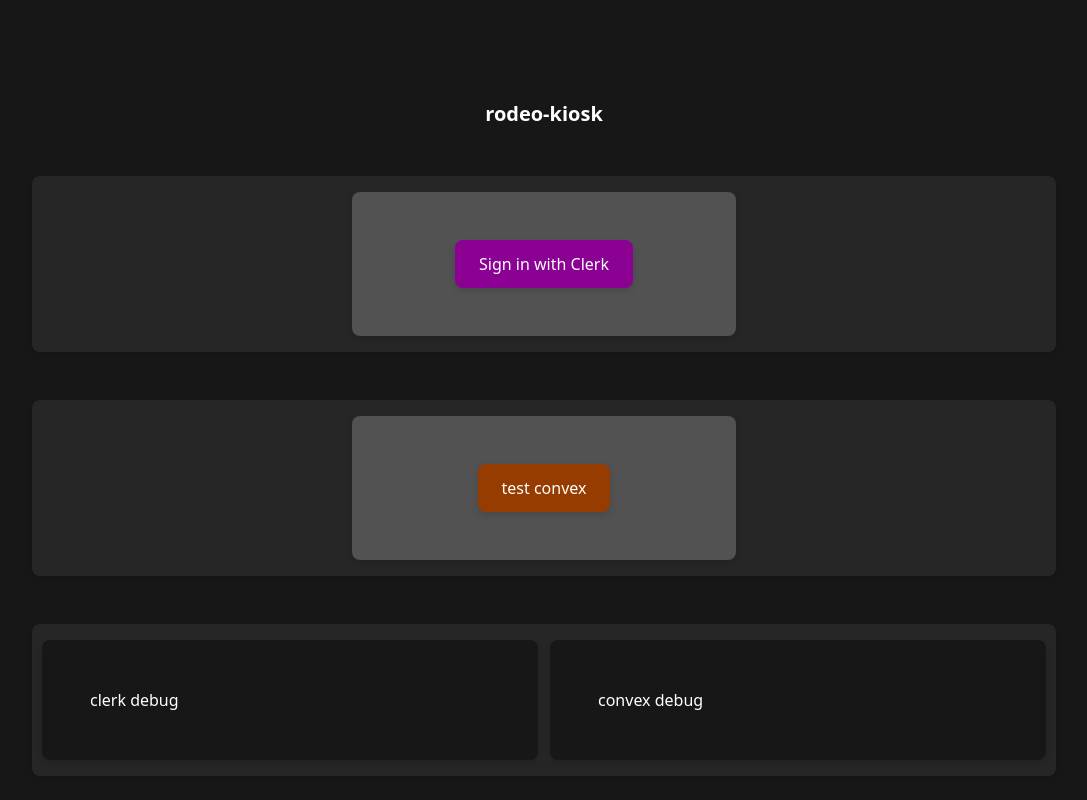
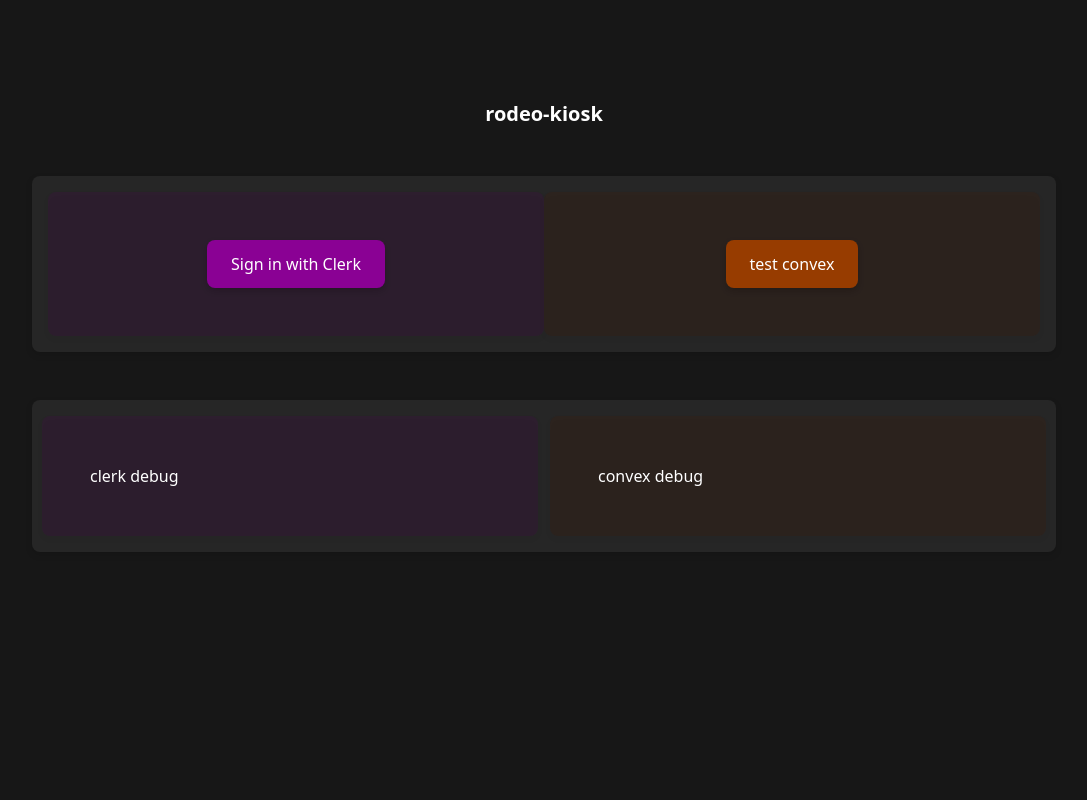
Before and after one commit to opallo/rodeo-kiosk, a Next.js app: page / in a window 1280 px wide. Shown: the whole page, without its empty margins (96-1183 px from the left). Built offline with nearby package versions, Linux system fonts and the light colour scheme; no server answers.

Commit message:
update styling

```diff
--- a/app/page.tsx
+++ b/app/page.tsx
@@ -12,11 +12,11 @@ export default function Home() {
         rodeo-kiosk
       </div>
 
-      {/* section */}
+      {/* input section */}
       <section className="flex justify-center max-w-full max-h-75 mt-12 mx-[10%] bg-neutral-800 drop-shadow-md rounded-md p-4">
 
         {/* container */}
-        <div className="flex justify-center min-w-sm drop-shadow-md bg-neutral-600 rounded-md p-12">
+        <div className="flex justify-center align-top min-w-1/2 drop-shadow-md bg-fuchsia-950/20 rounded-md p-12 overflow-y-auto">
 
           {/* unauthenticated */}
           <Unauthenticated>
@@ -44,11 +44,9 @@ export default function Home() {
             </div>
           </Authenticated>
         </div>
-      </section>
-      <section className="flex justify-center max-w-full max-h-75 mt-12 mx-[10%] bg-neutral-800 drop-shadow-md rounded-md p-4">
 
         {/* container */}
-        <div className="flex justify-center min-w-sm drop-shadow-md bg-neutral-600 rounded-md p-12">
+        <div className="flex justify-center min-w-1/2 drop-shadow-md bg-amber-950/20 rounded-md overflow-y-auto p-12">
 
           {/* button */}
           <button color="black" className="text-white bg-amber-800 hover:bg-amber-950 px-6 py-3 rounded-md drop-shadow-md cursor-pointer">
@@ -59,10 +57,12 @@ export default function Home() {
 
       {/* debug */}
       <section className="flex flex-row grid-cols-2 gap-3 justify-center max-w-full max-h-75 mt-12 mx-[10%] bg-neutral-800 drop-shadow-md rounded-md p-4">
-        <div className="flex justify-start align-top min-w-1/2 drop-shadow-md bg-neutral-900 rounded-md p-12 overflow-y-auto">
+
+        <div className="flex justify-start align-top min-w-1/2 drop-shadow-md bg-fuchsia-950/20 rounded-md p-12 overflow-y-auto">
           clerk debug
         </div>
-        <div className="flex justify-start min-w-1/2 drop-shadow-md bg-neutral-900 rounded-md overflow-y-auto p-12">
+
+        <div className="flex justify-start min-w-1/2 drop-shadow-md bg-amber-950/20 rounded-md overflow-y-auto p-12">
           convex debug
         </div>
       </section>
```
